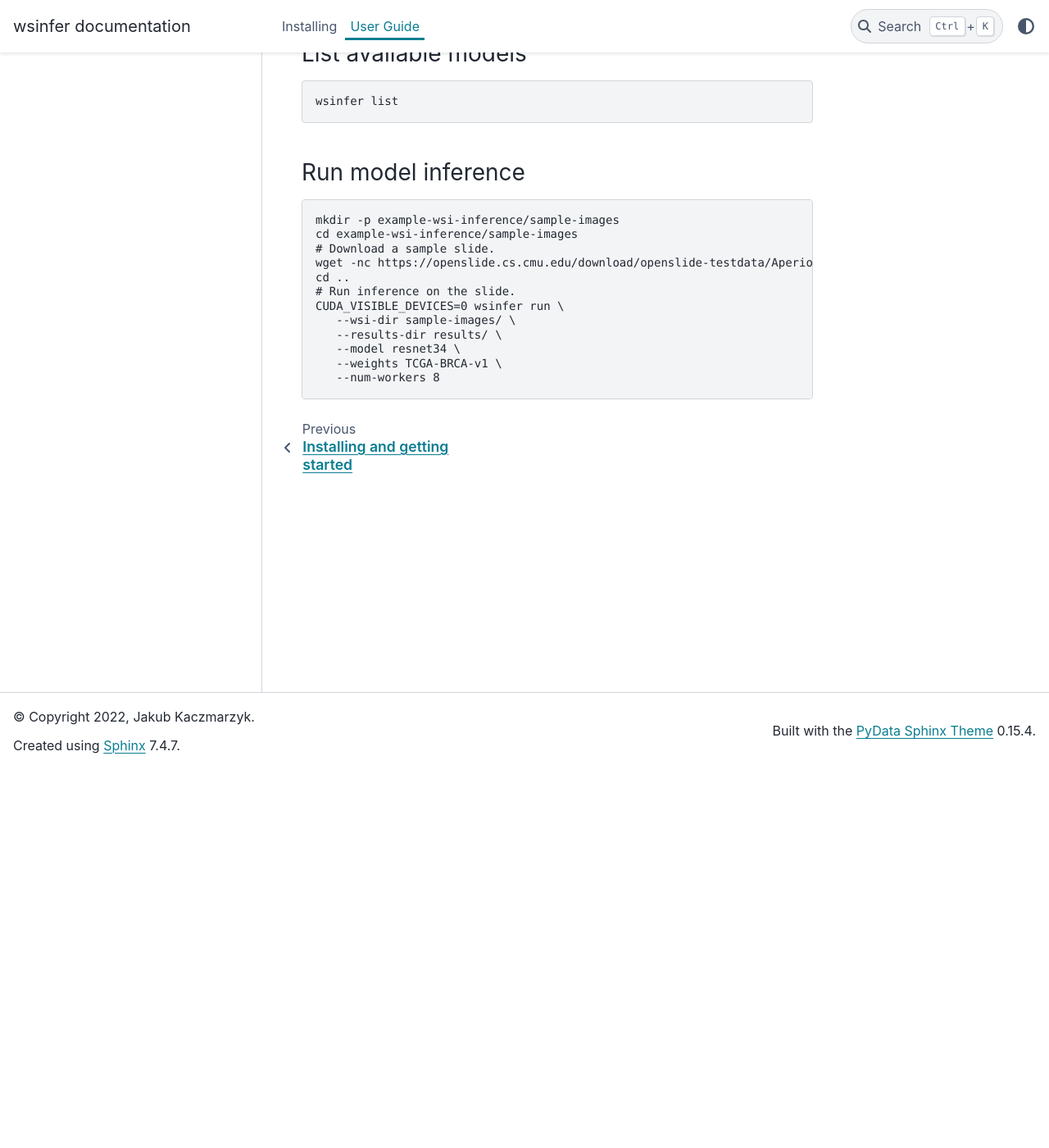
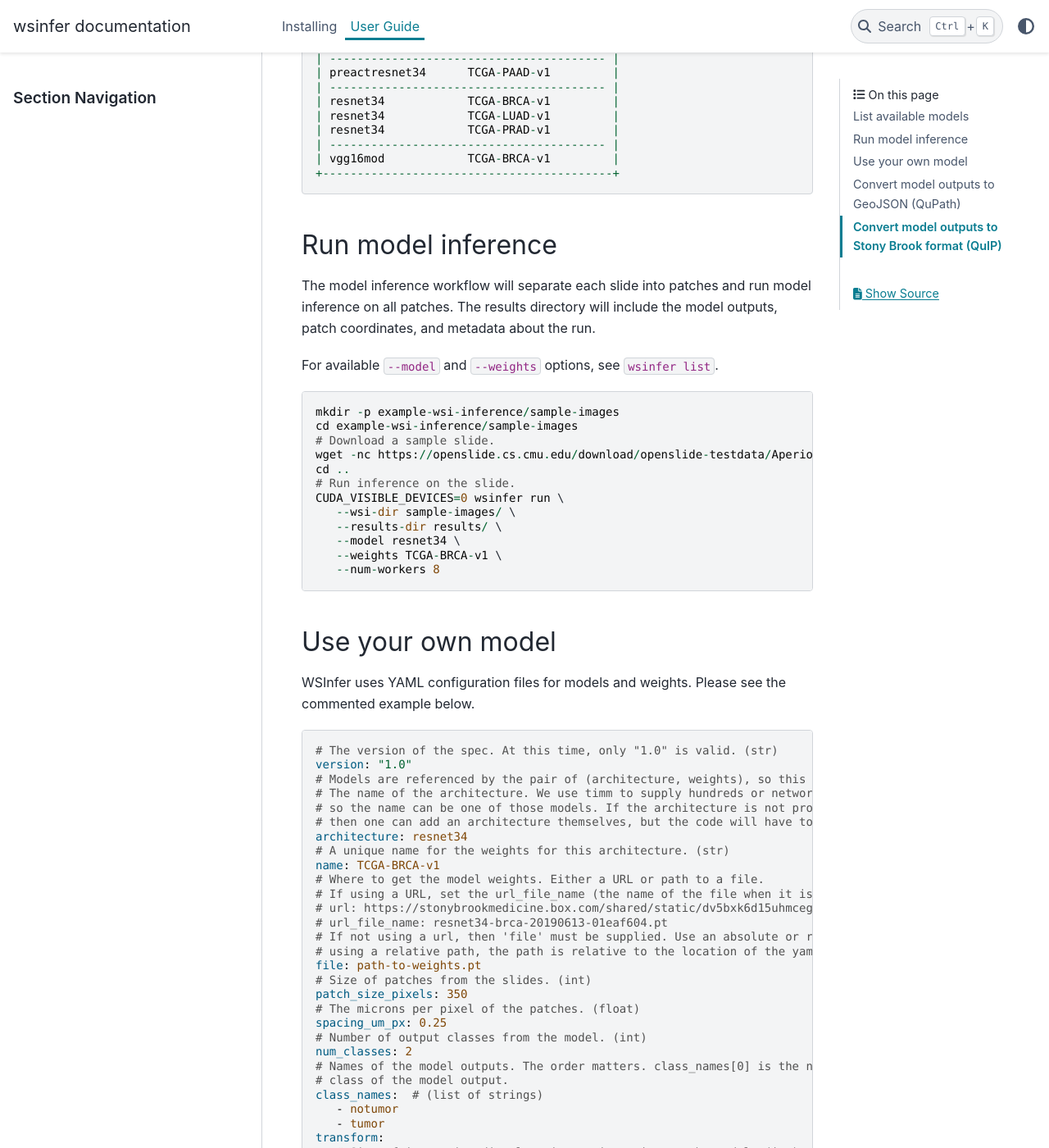
Before and after one commit to SBU-BMI/wsinfer, a Sphinx documentation site: the page built from docs/user_guide.rst, in a window 1280 px wide and 1400 px high, scrolled down 462 px. Shown: the whole window at 82% size. Built offline with Sphinx 7.4.7 and the PyData theme 0.15.4, drawn with Linux system fonts in a browser that asks for light colours; some of the changed text lies outside the part shown.

Commit message:
add examples to user guide

```diff
--- a/docs/user_guide.rst
+++ b/docs/user_guide.rst
@@ -1,31 +1,42 @@
 User Guide
 ==========
 
-.. _installation:
+List available models
+---------------------
 
-Installation
-------------
-
-To use WSInfer, first install it using pip:
-
-.. code-block:: console
-
-   pip install wsinfer --find-links https://girder.github.io/large_image_wheels
-
-Examples
--------
-
-List available models
-^^^^^^^^^^^^^^^^^^^^^
-
-.. code-block:: console
+::
 
    wsinfer list
 
+As of January 1, 2022, the output is ::
+
+   +------------------------------------------+
+   | MODEL               WEIGHTS              |
+   | ======================================== |
+   | inceptionv4         TCGA-BRCA-v1         |
+   | ---------------------------------------- |
+   | inceptionv4nobn     TCGA-TILs-v1         |
+   | ---------------------------------------- |
+   | preactresnet34      TCGA-PAAD-v1         |
+   | ---------------------------------------- |
+   | resnet34            TCGA-BRCA-v1         |
+   | resnet34            TCGA-LUAD-v1         |
+   | resnet34            TCGA-PRAD-v1         |
+   | ---------------------------------------- |
+   | vgg16mod            TCGA-BRCA-v1         |
+   +------------------------------------------+
+
+
 Run model inference
-^^^^^^^^^^^^^^^^^^^
+-------------------
 
-.. code-block:: console
+The model inference workflow will separate each slide into patches and run model
+inference on all patches. The results directory will include the model outputs,
+patch coordinates, and metadata about the run.
+
+For available :code:`--model` and :code:`--weights` options, see :code:`wsinfer list`.
+
+::
 
    mkdir -p example-wsi-inference/sample-images
    cd example-wsi-inference/sample-images
@@ -39,3 +50,76 @@ Run model inference
       --model resnet34 \
       --weights TCGA-BRCA-v1 \
       --num-workers 8
+
+
+Use your own model
+------------------
+
+WSInfer uses YAML configuration files for models and weights. Please see the commented
+example below.
+
+.. code-block:: yaml
+
+   # The version of the spec. At this time, only "1.0" is valid. (str)
+   version: "1.0"
+   # Models are referenced by the pair of (architecture, weights), so this pair must be unique.
+   # The name of the architecture. We use timm to supply hundreds or network architectures,
+   # so the name can be one of those models. If the architecture is not provided in timm,
+   # then one can add an architecture themselves, but the code will have to be modified. (str)
+   architecture: resnet34
+   # A unique name for the weights for this architecture. (str)
+   name: TCGA-BRCA-v1
+   # Where to get the model weights. Either a URL or path to a file.
+   # If using a URL, set the url_file_name (the name of the file when it is downloaded).
+   # url: https://stonybrookmedicine.box.com/shared/static/dv5bxk6d15uhmcegs9lz6q70yrmwx96p.pt
+   # url_file_name: resnet34-brca-20190613-01eaf604.pt
+   # If not using a url, then 'file' must be supplied. Use an absolute or relative path. If
+   # using a relative path, the path is relative to the location of the yaml file.
+   file: path-to-weights.pt
+   # Size of patches from the slides. (int)
+   patch_size_pixels: 350
+   # The microns per pixel of the patches. (float)
+   spacing_um_px: 0.25
+   # Number of output classes from the model. (int)
+   num_classes: 2
+   # Names of the model outputs. The order matters. class_names[0] is the name of the first
+   # class of the model output.
+   class_names:  # (list of strings)
+      - notumor
+      - tumor
+   transform:
+      # Size of images immediately prior to inputting to the model. (int)
+      resize_size: 224
+      # Mean and standard deviation for RGB values. (list of three floats)
+      mean: [0.7238, 0.5716, 0.6779]
+      std: [0.1120, 0.1459, 0.1089]
+
+Once you create a configuration file, use the config with `wsinfer run`: ::
+
+   wsinfer run --wsi-dir slides/ --results-dir results/ --config config.yaml
+
+
+Convert model outputs to GeoJSON (QuPath)
+-----------------------------------------
+
+GeoJSON is a JSON format compatible with whole slide image viewers like QuPath.
+
+::
+
+   wsirun togeojson results/ geojson-results/
+
+Convert model outputs to Stony Brook format (QuIP)
+--------------------------------------------------
+
+The QuIP whole slide image viewer uses a particular format consisting of JSON and table files.
+
+::
+
+   wsirun tosbu \
+      --wsi-dir slides/ \
+      --execution-id UNIQUE_ID_HERE \
+      --study-id STUDY_ID_HERE \
+      --make-color-text \
+      --num-processes 16 \
+      results/ \
+      results/model-outputs-sbubmi/
```
